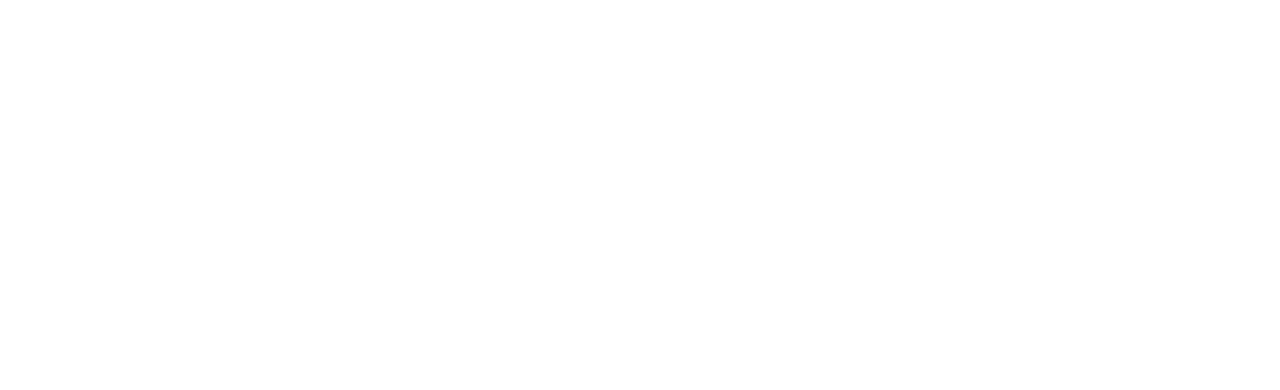
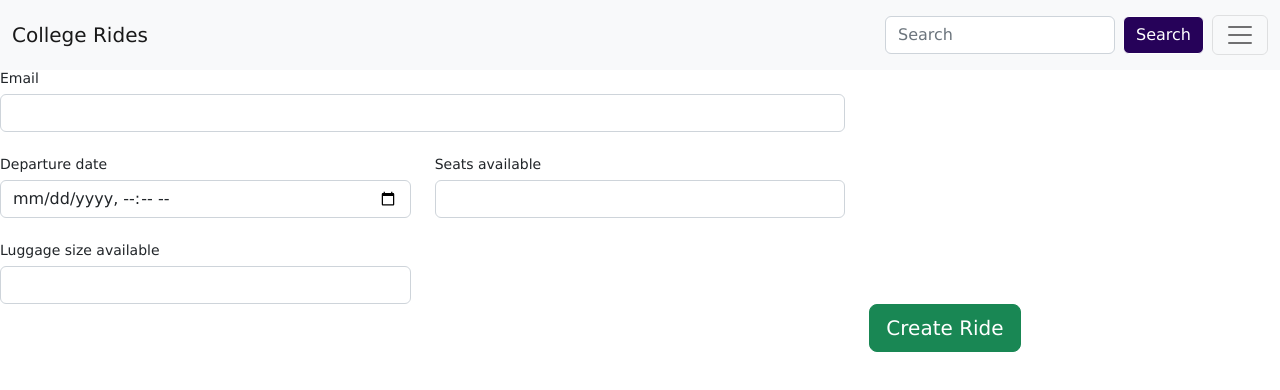
Before and after one commit to naxsor/Carpool-Pandora-System-B, a React (Create React App) app in the folder client/: page /rideForm in a window 1280 px wide. Before the commit this address had no page. Shown: the top 390 px of the page. Built offline with nearby package versions, Linux system fonts and the light colour scheme.

Commit message:
Added ride creation page and route

```diff
--- a/client/src/App.js
+++ b/client/src/App.js
@@ -4,6 +4,7 @@
 import Home from "pages/Home"
 import TestFetch from "pages/TestFetch"
 import {Route, Routes} from "react-router-dom";
+import RideForm from './pages/RideForm';
 
 class App extends Component {
   render() {
@@ -13,6 +14,7 @@
             <Route path="/" component={<Home/> } />
             <Route path="/news" component={<News/> } />
             <Route path="/testFetch" component={<TestFetch/> } />
+            <Route path="/rideForm" component={<RideForm/> } />
           </Routes>
         </div>
     );
--- a/client/src/components/Navigation.js
+++ b/client/src/components/Navigation.js
@@ -40,6 +40,7 @@
                                 <Nav className="justify-content-end flex-grow-1 pe-3">
                                     <Nav.Link href="/news">News</Nav.Link>
                                     <Nav.Link href="#action2">Routes</Nav.Link>
+                                    <Nav.Link href="/rideForm">Create a ride</Nav.Link>
                                     <NavDropdown
                                         title="Dropdown"
                                         id={`offcanvasNavbarDropdown-expand-${expand}`}
--- a/client/src/index.js
+++ b/client/src/index.js
@@ -8,6 +8,7 @@
 import Home from "./pages/Home";
 import News from "./pages/News";
 import TestFetch from './pages/TestFetch';
+import RideForm from './pages/RideForm';
 
 export default function App() {
     return (
@@ -16,6 +17,7 @@
                 <Route index element={<Home />} />
                 <Route path="news" element={<News />} />
                 <Route path="testFetch" element={<TestFetch />} />
+                <Route path="rideForm" element={<RideForm />} />
             </Routes>
         </BrowserRouter>
     );
--- /dev/null
+++ b/client/src/pages/RideForm.js
@@ -0,0 +1,119 @@
+import axios from "axios";
+import {useState} from "react"
+import { useLocation } from "react-router-dom";
+import Navigation from "../components/Navigation";
+import Button from 'react-bootstrap/Button';
+import Form from "react-bootstrap/Form";
+import Col from "react-bootstrap/Col";
+import Row from "react-bootstrap/Row";
+import Container from 'react-bootstrap/Container';
+
+const RideForm = () => {
+
+    const state = useLocation().state
+    const [ride, setRide] = useState([{
+        email: state?.email || "", //For testing
+        travel_start: state?.travel_start || "",
+        seats_available: state?.seats_available || "",
+        luggage_size: state?.luggage_size || "",
+        start_location: state?.start_location || "",
+        destination_location: state?.start_location || ""
+    }])
+
+    const handleSubmit = async (event) => {
+        event.preventDefault();
+        console.log(ride.email, ride.travel_start, ride.seats_available, ride.luggage_size)
+        try{
+            state
+            ? await axios.put(`/rides/${state.id}`, {
+                email: ride.email,
+                travel_start: ride.travel_start,
+                seats_available: ride.seats_available,
+                luggage_size: ride.luggage_size
+            })
+            : await axios.post('/rides/new', {
+                email: ride.email,
+                travel_start: ride.travel_start,
+                seats_available: ride.seats_available,
+                luggage_size: ride.luggage_size
+            });
+        }catch(err){
+            console.log(err)
+        }
+      };
+    const handleChange = (event) => {
+        const { name, value } = event.target;
+        setRide((ride) => ({...ride, [name]:value}))
+    };
+
+    return (
+        <div className="App">
+            <Navigation/>
+            <Container fluid="mt-4">
+                <Form onSubmit={handleSubmit}>
+                    <Form.Group>
+                        <Row className="mb-4">
+                            <Col md="8">
+                                <Form.Label>
+                                    Email
+                                </Form.Label>
+                                <Form.Control
+                                    type="text"
+                                    name="email"
+                                    value={ride.email}
+                                    onChange={handleChange}
+                                />
+                            </Col>
+                        </Row>
+                        <Row className="mb-4">
+                            <Col md="4">
+                                 <Form.Label>
+                                 Departure date
+                                </Form.Label>
+                                <Form.Control
+                                    type="datetime-local"
+                                    name="travel_start"
+                                    value={ride.travel_start}
+                                    onChange={handleChange}
+                                />
+                            </Col>
+                            <Col md="4">
+                            <Form.Label>
+                            Seats available
+                                </Form.Label>
+                                <Form.Control
+                                    type="integer"
+                                    name="seats_available"
+                                    value={ride.seats_available}
+                                    onChange={handleChange}
+                                />
+                            </Col>
+                        </Row>
+                        <Row>
+                            <Col md="4">
+                            <Form.Label>
+                            Luggage size available
+                                </Form.Label>
+                                <Form.Control
+                                    name="luggage_size"
+                                    value={ride.luggage_size}
+                                    onChange={handleChange}
+                                />
+                                </Col>
+                        </Row>
+                        <Row className="d-flex justify-content-end">
+                            <Col md="4">
+                            <Button type="submit" className="btn btn-success btn-lg mr-auto">Create Ride</Button>
+                            </Col>
+                        </Row>
+
+                    </Form.Group>
+
+                </Form>
+            </Container>
+
+
+        </div>
+    );
+};
+export default RideForm;
```
Also changed, not shown: 2 other files (tests, documents, lock files or other folders).
